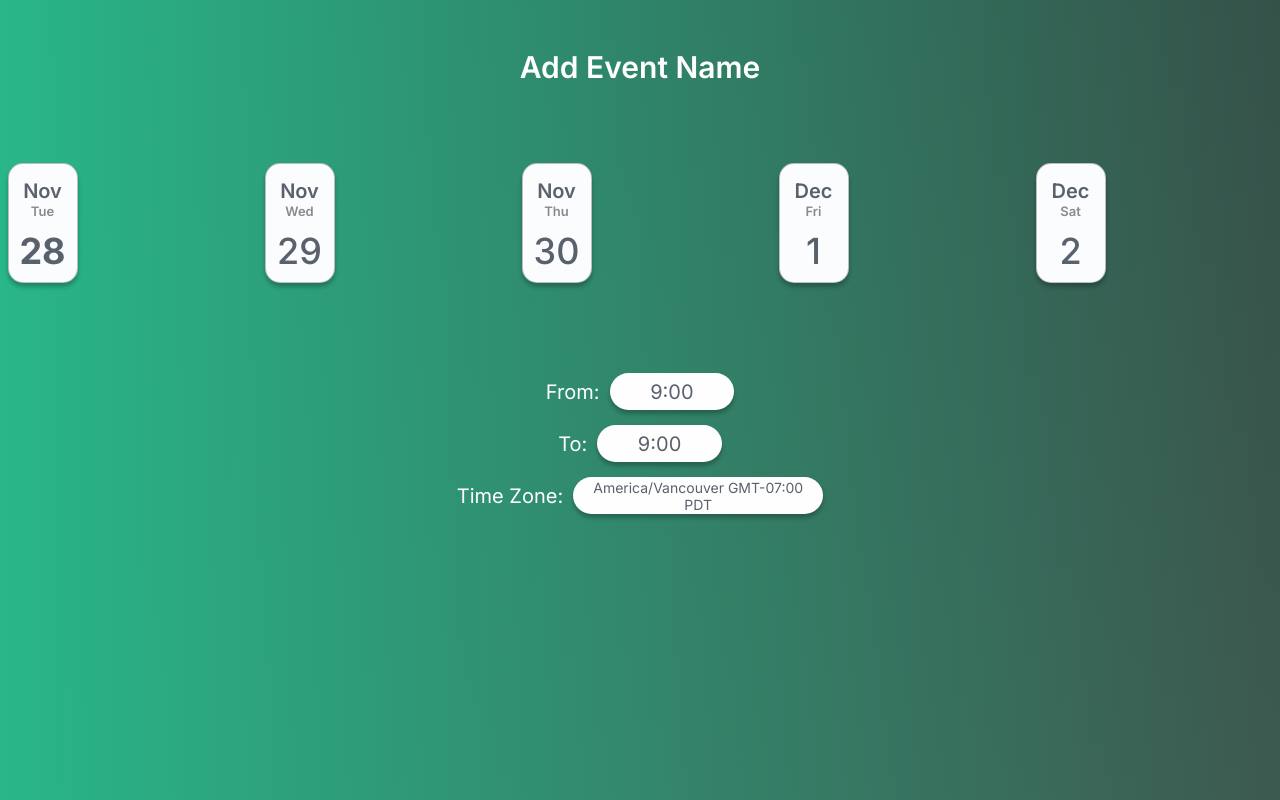
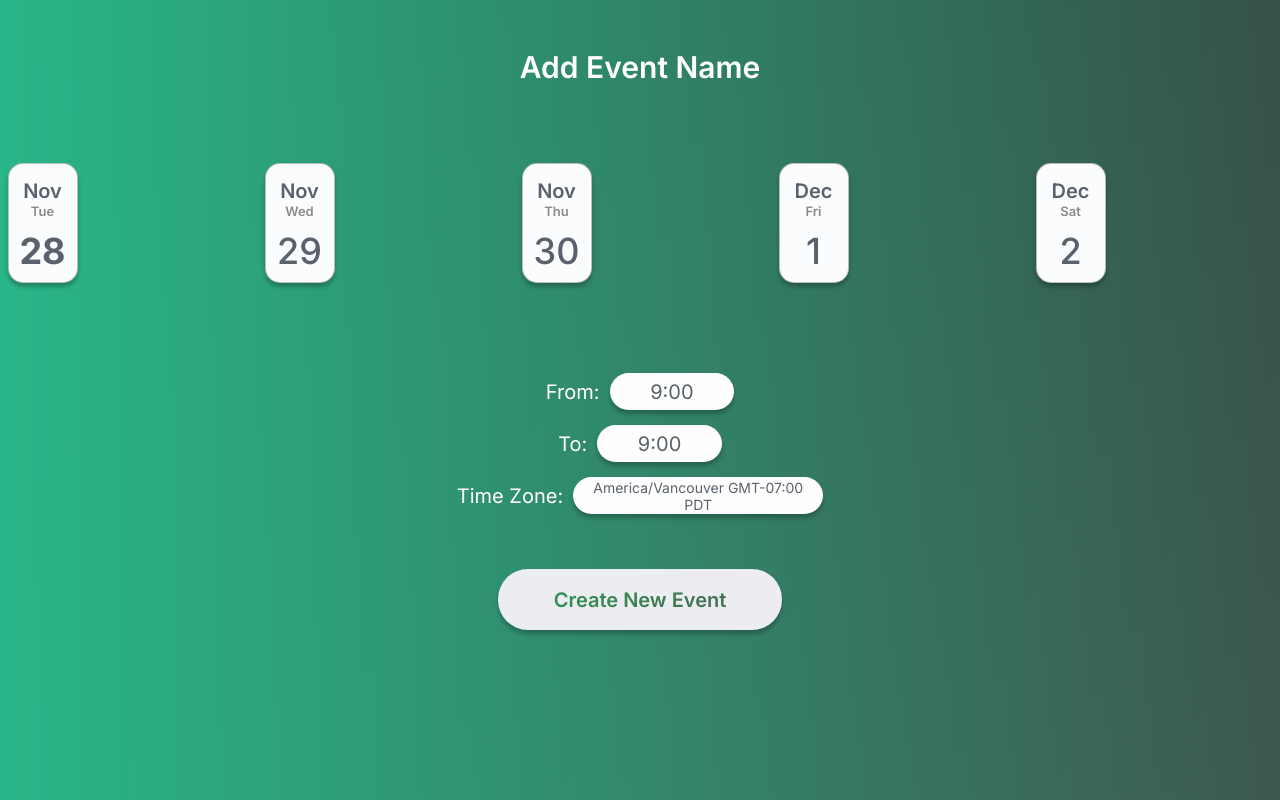
Before and after one commit to johnmarquez12/Cpen441Prototypes, a Next.js app in the folder event_creation/: page / in a window 1280 px wide. Built offline with nearby package versions, Linux system fonts and the light colour scheme.

Commit message:
i think im done

```diff
--- a/event_creation/package.json
+++ b/event_creation/package.json
@@ -13,6 +13,7 @@
     "react": "^18",
     "react-dom": "^18",
     "react-id-swiper": "^4.0.0",
+    "react-router-dom": "^6.20.0",
     "styled-components": "^6.1.1",
     "swiper": "^11.0.5"
   },
--- /dev/null
+++ b/event_creation/src/app/congrats.tsx
@@ -0,0 +1,36 @@
+// Congrats.tsx
+import React from 'react';
+import styled from 'styled-components';
+import LogoImg from '@images/logo.svg'
+
+const Container = styled.div`
+    display: flex;
+    flex-direction: column;
+    align-items: center;
+    height: 100vh;
+    width: 100vw;
+    background: linear-gradient(90deg, #29B689 0%, rgba(13, 47, 36, 0.80) 100%);
+    overflow:hidden;
+`;
+
+const Image = styled.img`
+  width: 200px; /* Adjust the width as needed */
+  height: auto; /* Maintain aspect ratio */
+`;
+
+const Text = styled.p`
+  color: #ECEDF0;
+  font-size: 20px;
+  margin-top: 20px;
+`;
+
+const Congrats: React.FC = () => {
+  return (
+    <Container>
+      <Image src={LogoImg} alt="Success" />
+      <Text>Event Created!</Text>
+    </Container>
+  );
+};
+
+export default Congrats;
--- a/event_creation/src/app/page.tsx
+++ b/event_creation/src/app/page.tsx
@@ -1,11 +1,14 @@
 // pages/index.tsx
 'use client';
 import React, { useState, useEffect } from 'react';
-import styled from 'styled-components';
+import styled, { keyframes } from 'styled-components';
 import { Swiper, SwiperSlide } from 'swiper/react';
 import 'swiper/swiper-bundle.css';
 import TimeSelector from '@components/time_input';
 import TimeZoneSelector from '@components/timezone';
+import Button from '@components/createButton';
+import Logo from '@images/logo.svg'
+
 
 // Styled components
 const Container = styled.div`
@@ -118,6 +121,7 @@ const TimeSelectorContainer = styled.div`
   flex-direction: column;
   align-items: center;
   margin-top: 30px;
+  margin-bottom: 40px;
 `;
 
 const TimeSelectorRow = styled.div`
@@ -126,13 +130,90 @@ const TimeSelectorRow = styled.div`
   margin-bottom: 15px;
 `;
 
+const ButtonContainer = styled.div`
+  display: flex;
+  align-items: center;
+  margin-bottom: 50px;
+`;
+
+const pulse = keyframes`
+  0% {
+    background-position: 0% 50%;
+  }
+  50% {
+    background-position: 100% 50%;
+  }
+  100% {
+    background-position: 0% 50%;
+  }
+`;
+
+// Define the changing gradient animation
+const changeGradient = keyframes`
+  0% {
+    background-size: 200% 100%;
+  }
+  50% {
+    background-size: 300% 100%;
+  }
+  100% {
+    background-size: 200% 100%;
+  }
+`;
+
+const ButtonText = styled.p`
+  background: linear-gradient(90deg, #279D50 20.95%, rgba(9, 35, 18, 0.69) 81.87%);
+  background-clip: text;
+  -webkit-background-clip: text;
+  -webkit-text-fill-color: transparent;
+  animation: ${pulse} 2s linear infinite, ${changeGradient} 4s linear infinite; /* Apply both animations */
+`;
+
+const SuccessMessage = styled.p`
+  color: #279D50;
+  font-size: 16px;
+  margin-top: 10px;
+`;
+
+// Logo container component
+const LogoContainer = styled.div`
+  display: flex;
+  align-items: center;
+  justify-content: center;
+  height: 100vh;
+`;
+
+const LogoImg = styled.img`
+  /* Add styling for your logo image */
+  max-width: 100%;
+  max-height: 100%;
+`;
+
 // Home component
 const Home: React.FC = () => {
   const [isEditing, setEditing] = useState(false);
   const [eventName, setEventName] = useState('Add Event Name');
   const [swiperDates, setSwiperDates] = useState<Date[]>([]);
   const [selectedCards, setSelectedCards] = useState<number[]>([]);
+  const [buttonClicked, setButtonClicked] = useState(false);
 
+
+  const handleCreateEvent = () => {
+    // Handle the logic for creating a new event
+    console.log('Create New Event clicked!');
+
+    // Set the state to indicate that the button has been clicked
+    setButtonClicked(true);
+  };
+
+    // Render different content based on the button click
+    if (buttonClicked) {
+      return (
+        <LogoContainer>
+          <LogoImg src={Logo} alt="Logo" />
+        </LogoContainer>
+      );
+    }
 
   const handleTitleClick = () => {
     setEditing(true);
@@ -199,7 +280,6 @@ const Home: React.FC = () => {
     });
   };
 
-
   return (
     <Container>
       <EditableTitle onClick={handleTitleClick}>
@@ -243,6 +323,11 @@ const Home: React.FC = () => {
         <TimeZoneSelector onSelect={handleTimeZoneSelection} />
         </TimeSelectorRow>
       </TimeSelectorContainer>
+      <ButtonContainer>
+        <Button onClick={handleCreateEvent}>
+          <ButtonText>Create New Event</ButtonText>
+        </Button>
+      </ButtonContainer>
     </Container>
   );
 };
--- /dev/null
+++ b/event_creation/src/components/createButton/index.tsx
@@ -0,0 +1,38 @@
+// Button.tsx
+import React, { ButtonHTMLAttributes } from 'react';
+import styled from 'styled-components';
+
+// Define the styled component
+const StyledButton = styled.button`
+  width: 284px;
+  height: 61px;
+  flex-shrink: 0;
+  border-radius: 30px;
+  background: #ECEDF0;
+  box-shadow: 0px 4px 4px 0px rgba(0, 0, 0, 0.25);
+  display: flex;
+  align-items: center;
+  justify-content: center;
+  text-align: center;
+  font-family: Inter, sans-serif;
+  font-size: 20px;
+  font-style: normal;
+  font-weight: 600;
+  line-height: normal;
+//   background: linear-gradient(90deg, #279D50 20.95%, rgba(9, 35, 18, 0.69) 81.87%);
+//   background-clip: text;
+//   -webkit-background-clip: text;
+//   -webkit-text-fill-color: transparent;
+//   margin-top: auto; /* Push the button to the bottom */
+  color: linear-gradient(90deg, #279D50 20.95%, rgba(9, 35, 18, 0.69) 81.87%);
+`;
+
+// Define the props interface
+interface ButtonProps extends ButtonHTMLAttributes<HTMLButtonElement> {}
+
+// Button component
+const Button: React.FC<ButtonProps> = ({ children, ...props }) => {
+  return <StyledButton {...props}>{children}</StyledButton>;
+};
+
+export default Button;
```
Also changed, not shown: event_creation/public/images/logo.svg (added), 1 other file (tests, documents, lock files or other folders).
